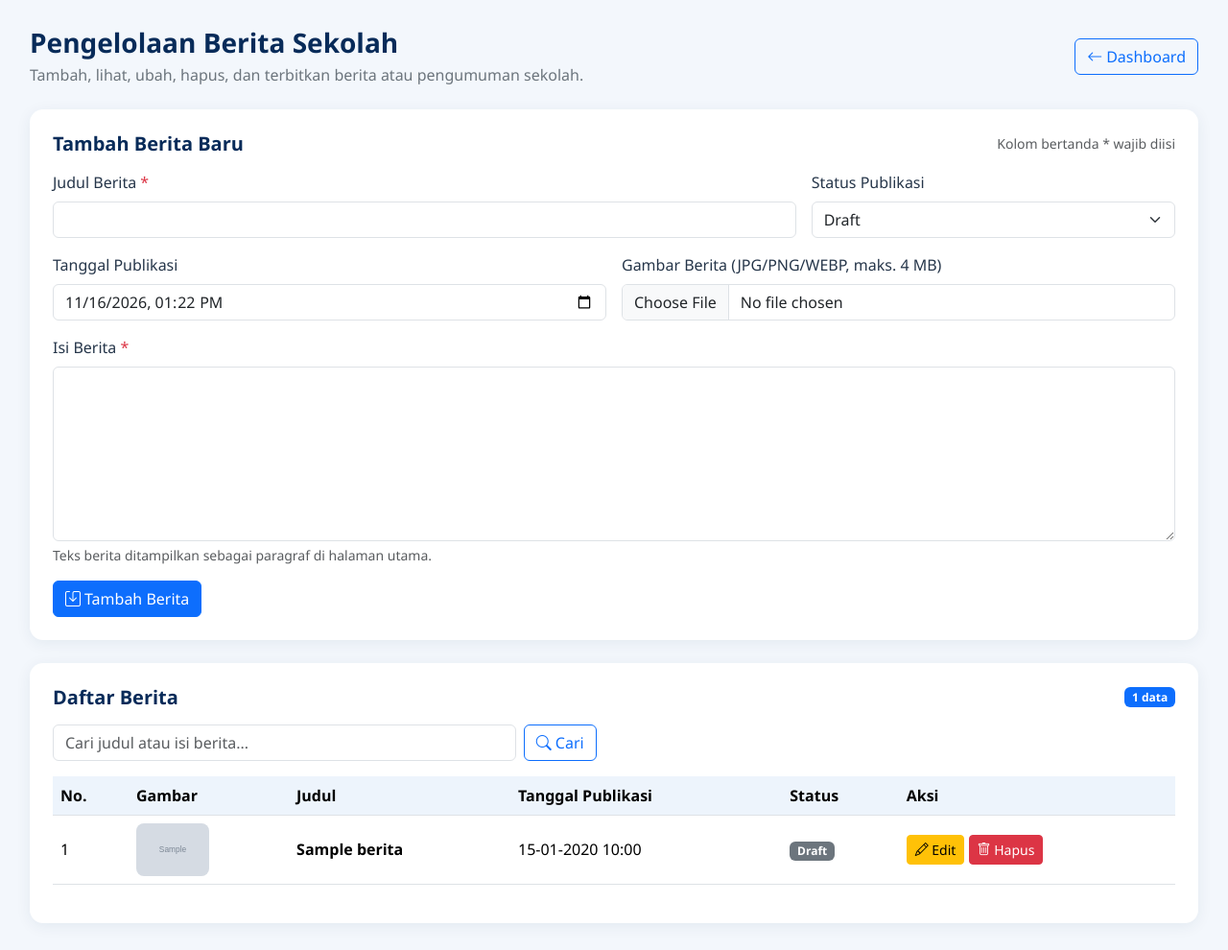
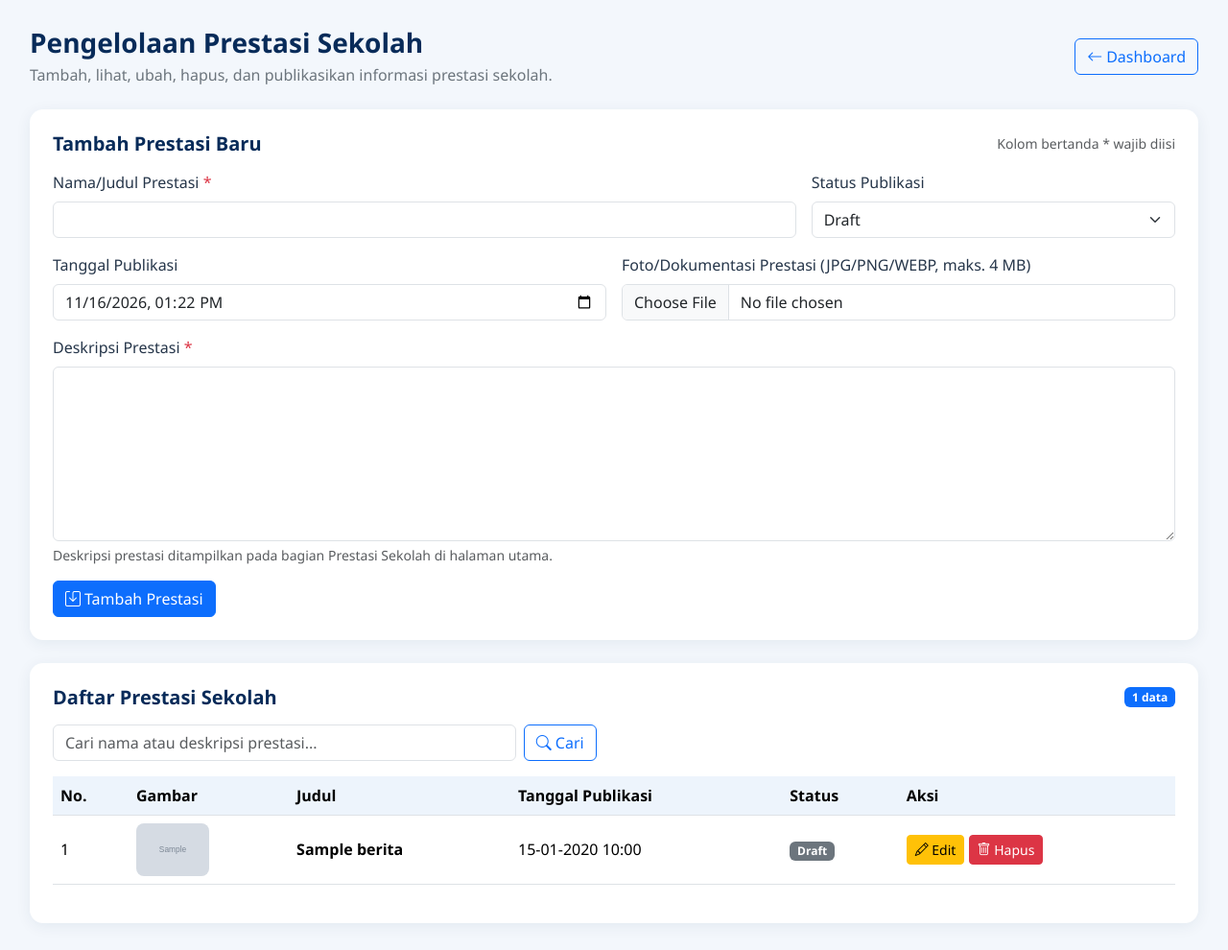
Before and after one commit to rialatifa72-coder/website-sdn1-beririjarak, a PHP site: page /admin/data_berita.php in a window 1280 px wide. Shown: the part 78-1068 px from the top of the page at 96% size. Run offline with PHP 8.4, Linux system fonts and the light colour scheme; a user stored in the database is signed in; tables that the repository leaves empty hold one stand-in row (values such as "Sample post"); grey boxes marked "Sample" are stand-in pictures.

Commit message:
Ubah tampilan pengelolaan berita menjadi prestasi sekolah

```diff
--- a/admin/data_berita.php
+++ b/admin/data_berita.php
@@ -43,19 +43,19 @@ if ($_SERVER["REQUEST_METHOD"] === "POST") {
         $aksi = $_POST["aksi"] ?? "";
         if ($aksi === "hapus") {
             $id = (int)($_POST["id"] ?? 0);
-            if ($id < 1) throw new RuntimeException("ID berita tidak valid.");
+            if ($id < 1) throw new RuntimeException("ID prestasi tidak valid.");
             $cek = mysqli_prepare($koneksi, "SELECT gambar FROM tb_berita WHERE id=?");
             mysqli_stmt_bind_param($cek, "i", $id);
             mysqli_stmt_execute($cek);
             $lama = mysqli_fetch_assoc(mysqli_stmt_get_result($cek));
             mysqli_stmt_close($cek);
-            if (!$lama) throw new RuntimeException("Berita tidak ditemukan.");
+            if (!$lama) throw new RuntimeException("Data prestasi tidak ditemukan.");
             $stmt = mysqli_prepare($koneksi, "DELETE FROM tb_berita WHERE id=?");
             mysqli_stmt_bind_param($stmt, "i", $id);
-            if (!mysqli_stmt_execute($stmt)) throw new RuntimeException("Berita gagal dihapus.");
+            if (!mysqli_stmt_execute($stmt)) throw new RuntimeException("Data prestasi gagal dihapus.");
             mysqli_stmt_close($stmt);
             hapusGambarBerita($lama["gambar"] ?? "");
-            $pesan = "Berita berhasil dihapus.";
+            $pesan = "Data prestasi berhasil dihapus.";
         } elseif ($aksi === "simpan" || $aksi === "ubah") {
             $id = (int)($_POST["id"] ?? 0);
             $judul = trim($_POST["judul"] ?? "");
@@ -72,13 +72,13 @@ if ($_SERVER["REQUEST_METHOD"] === "POST") {
             if ($slug === "") $slug = "berita-" . time();
             $gambarLama = "";
             if ($aksi === "ubah") {
-                if ($id < 1) throw new RuntimeException("ID berita tidak valid.");
+                if ($id < 1) throw new RuntimeException("ID prestasi tidak valid.");
                 $cek = mysqli_prepare($koneksi, "SELECT gambar FROM tb_berita WHERE id=?");
                 mysqli_stmt_bind_param($cek, "i", $id);
                 mysqli_stmt_execute($cek);
                 $dataLama = mysqli_fetch_assoc(mysqli_stmt_get_result($cek));
                 mysqli_stmt_close($cek);
-                if (!$dataLama) throw new RuntimeException("Berita tidak ditemukan.");
+                if (!$dataLama) throw new RuntimeException("Data prestasi tidak ditemukan.");
                 $gambarLama = $dataLama["gambar"] ?? "";
             }
             $gambar = simpanGambarBerita($folderUpload, $prefixUpload, $gambarLama);
@@ -89,9 +89,9 @@ if ($_SERVER["REQUEST_METHOD"] === "POST") {
                 $stmt = mysqli_prepare($koneksi, "UPDATE tb_berita SET judul=?,slug=?,isi=?,gambar=?,tanggal_publikasi=?,status=? WHERE id=?");
                 mysqli_stmt_bind_param($stmt, "ssssssi", $judul, $slug, $isi, $gambar, $tanggalDb, $status, $id);
             }
-            if (!mysqli_stmt_execute($stmt)) throw new RuntimeException("Berita gagal disimpan: " . mysqli_stmt_error($stmt));
+            if (!mysqli_stmt_execute($stmt)) throw new RuntimeException("Data prestasi gagal disimpan: " . mysqli_stmt_error($stmt));
             mysqli_stmt_close($stmt);
-            $pesan = $aksi === "simpan" ? "Berita berhasil ditambahkan." : "Berita berhasil diperbarui.";
+            $pesan = $aksi === "simpan" ? "Data prestasi berhasil ditambahkan." : "Data prestasi berhasil diperbarui.";
         }
     } catch (Throwable $err) {
         $pesan = $err->getMessage();
@@ -107,7 +107,7 @@ if (isset($_GET["edit"])) {
     mysqli_stmt_execute($stmt);
     $editData = mysqli_fetch_assoc(mysqli_stmt_get_result($stmt));
     mysqli_stmt_close($stmt);
-    if (!$editData) { $pesan = "Berita tidak ditemukan."; $jenisPesan = "warning"; }
+    if (!$editData) { $pesan = "Data prestasi tidak ditemukan."; $jenisPesan = "warning"; }
 }
 $q = trim($_GET["q"] ?? "");
 if ($q !== "") {
@@ -124,7 +124,7 @@ if (!$daftar) die("Gagal mengambil berita: " . e(mysqli_error($koneksi)));
 <!doctype html>
 <html lang="id"><head>
 <meta charset="utf-8"><meta name="viewport" content="width=device-width, initial-scale=1">
-<title>CRUD Berita | SDN 1 Beririjarak</title>
+<title>CRUD Prestasi Sekolah | SDN 1 Beririjarak</title>
 <link href="https://cdn.jsdelivr.net/npm/bootstrap@5.3.3/dist/css/bootstrap.min.css" rel="stylesheet">
 <link href="https://cdn.jsdelivr.net/npm/bootstrap-icons@1.11.3/font/bootstrap-icons.min.css" rel="stylesheet">
 <style>
@@ -136,27 +136,27 @@ body{background:#f3f7fc;color:#26364a;font-family:Segoe UI,Tahoma,sans-serif}.to
 </style></head><body>
 <header class="topbar"><div class="container-fluid d-flex justify-content-between"><div class="admin-brand"><img src="../logo.jpeg" alt="Logo SDN 1 Beririjarak" class="admin-brand-logo"><strong>SDN 1 BERIRIJARAK — ADMIN</strong></div><span>Halo, <?= e($_SESSION["username"]) ?></span></div></header>
 <main class="wrap">
-<div class="d-flex flex-wrap justify-content-between align-items-center gap-2 mb-4"><div><h1 class="h3 judul mb-1">Pengelolaan Berita Sekolah</h1><p class="text-secondary mb-0">Tambah, lihat, ubah, hapus, dan terbitkan berita atau pengumuman sekolah.</p></div><a href="../dashboard_admin.php" class="btn btn-outline-primary"><i class="bi bi-arrow-left me-1"></i>Dashboard</a></div>
+<div class="d-flex flex-wrap justify-content-between align-items-center gap-2 mb-4"><div><h1 class="h3 judul mb-1">Pengelolaan Prestasi Sekolah</h1><p class="text-secondary mb-0">Tambah, lihat, ubah, hapus, dan publikasikan informasi prestasi sekolah.</p></div><a href="../dashboard_admin.php" class="btn btn-outline-primary"><i class="bi bi-arrow-left me-1"></i>Dashboard</a></div>
 <?php if ($pesan): ?><div class="alert alert-<?= e($jenisPesan) ?> alert-dismissible fade show"><?= e($pesan) ?><button type="button" class="btn-close" data-bs-dismiss="alert"></button></div><?php endif; ?>
 <section class="panel mb-4">
-<div class="d-flex justify-content-between align-items-center flex-wrap gap-2 mb-3"><h2 class="h5 judul mb-0"><?= $editData ? "Ubah Berita" : "Tambah Berita Baru" ?></h2><span class="text-muted small">Kolom bertanda * wajib diisi</span></div>
+<div class="d-flex justify-content-between align-items-center flex-wrap gap-2 mb-3"><h2 class="h5 judul mb-0"><?= $editData ? "Ubah Prestasi" : "Tambah Prestasi Baru" ?></h2><span class="text-muted small">Kolom bertanda * wajib diisi</span></div>
 <form method="post" enctype="multipart/form-data" class="row g-3">
 <input type="hidden" name="csrf" value="<?= e($_SESSION["csrf_berita"]) ?>"><input type="hidden" name="aksi" value="<?= $editData ? "ubah" : "simpan" ?>">
 <?php if ($editData): ?><input type="hidden" name="id" value="<?= (int)$editData["id"] ?>"><?php endif; ?>
-<div class="col-lg-8"><label class="form-label">Judul Berita <span class="text-danger">*</span></label><input class="form-control" name="judul" maxlength="200" required value="<?= e($editData["judul"] ?? "") ?>"></div>
+<div class="col-lg-8"><label class="form-label">Nama/Judul Prestasi <span class="text-danger">*</span></label><input class="form-control" name="judul" maxlength="200" required value="<?= e($editData["judul"] ?? "") ?>"></div>
 <div class="col-lg-4"><label class="form-label">Status Publikasi</label><select class="form-select" name="status"><?php foreach (["Draft","Terbit"] as $st): ?><option value="<?= e($st) ?>" <?= ($editData["status"] ?? "Draft") === $st ? "selected" : "" ?>><?= e($st) ?></option><?php endforeach; ?></select></div>
 <div class="col-md-6"><label class="form-label">Tanggal Publikasi</label><input type="datetime-local" class="form-control" name="tanggal_publikasi" value="<?= !empty($editData["tanggal_publikasi"]) ? e(date("Y-m-d\TH:i", strtotime($editData["tanggal_publikasi"]))) : e(date("Y-m-d\TH:i")) ?>"></div>
-<div class="col-md-6"><label class="form-label">Gambar Berita (JPG/PNG/WEBP, maks. 4 MB)</label><input type="file" class="form-control" name="gambar" accept=".jpg,.jpeg,.png,.webp"><?php if (!empty($editData["gambar"])): ?><small class="text-muted">Gambar saat ini: <?= e($editData["gambar"]) ?></small><?php endif; ?></div>
-<div class="col-12"><label class="form-label">Isi Berita <span class="text-danger">*</span></label><textarea class="form-control" name="isi" rows="7" required><?= e($editData["isi"] ?? "") ?></textarea><div class="form-text">Teks berita ditampilkan sebagai paragraf di halaman utama.</div></div>
-<div class="col-12 d-flex gap-2"><button class="btn btn-primary"><i class="bi bi-save me-1"></i><?= $editData ? "Simpan Perubahan" : "Tambah Berita" ?></button><?php if ($editData): ?><a href="data_berita.php" class="btn btn-light">Batal</a><?php endif; ?></div>
+<div class="col-md-6"><label class="form-label">Foto/Dokumentasi Prestasi (JPG/PNG/WEBP, maks. 4 MB)</label><input type="file" class="form-control" name="gambar" accept=".jpg,.jpeg,.png,.webp"><?php if (!empty($editData["gambar"])): ?><small class="text-muted">Gambar saat ini: <?= e($editData["gambar"]) ?></small><?php endif; ?></div>
+<div class="col-12"><label class="form-label">Deskripsi Prestasi <span class="text-danger">*</span></label><textarea class="form-control" name="isi" rows="7" required><?= e($editData["isi"] ?? "") ?></textarea><div class="form-text">Deskripsi prestasi ditampilkan pada bagian Prestasi Sekolah di halaman utama.</div></div>
+<div class="col-12 d-flex gap-2"><button class="btn btn-primary"><i class="bi bi-save me-1"></i><?= $editData ? "Simpan Perubahan" : "Tambah Prestasi" ?></button><?php if ($editData): ?><a href="data_berita.php" class="btn btn-light">Batal</a><?php endif; ?></div>
 </form>
 </section>
 <section class="panel">
-<div class="d-flex flex-wrap justify-content-between align-items-center gap-2 mb-3"><h2 class="h5 judul mb-0">Daftar Berita</h2><span class="badge text-bg-primary"><?= mysqli_num_rows($daftar) ?> data</span></div>
-<form method="get" class="row g-2 mb-3"><div class="col-md-5"><input class="form-control" name="q" value="<?= e($q) ?>" placeholder="Cari judul atau isi berita..."></div><div class="col-auto"><button class="btn btn-outline-primary"><i class="bi bi-search me-1"></i>Cari</button></div><?php if ($q !== ""): ?><div class="col-auto"><a href="data_berita.php" class="btn btn-light">Reset</a></div><?php endif; ?></form>
+<div class="d-flex flex-wrap justify-content-between align-items-center gap-2 mb-3"><h2 class="h5 judul mb-0">Daftar Prestasi Sekolah</h2><span class="badge text-bg-primary"><?= mysqli_num_rows($daftar) ?> data</span></div>
+<form method="get" class="row g-2 mb-3"><div class="col-md-5"><input class="form-control" name="q" value="<?= e($q) ?>" placeholder="Cari nama atau deskripsi prestasi..."></div><div class="col-auto"><button class="btn btn-outline-primary"><i class="bi bi-search me-1"></i>Cari</button></div><?php if ($q !== ""): ?><div class="col-auto"><a href="data_berita.php" class="btn btn-light">Reset</a></div><?php endif; ?></form>
 <div class="table-responsive"><table class="table table-hover align-middle"><thead><tr><th>No.</th><th>Gambar</th><th>Judul</th><th>Tanggal Publikasi</th><th>Status</th><th>Aksi</th></tr></thead><tbody>
-<?php if (mysqli_num_rows($daftar) === 0): ?><tr><td colspan="6" class="text-center text-muted py-4">Belum ada berita.</td></tr><?php else: $no=1; while ($b=mysqli_fetch_assoc($daftar)): ?>
-<tr><td><?= $no++ ?></td><td><?php if (!empty($b["gambar"])): ?><img class="thumb" src="../<?= e($b["gambar"]) ?>" alt="Gambar berita"><?php else: ?><span class="text-muted">—</span><?php endif; ?></td><td class="fw-semibold"><?= e($b["judul"]) ?></td><td><?= e(date("d-m-Y H:i", strtotime($b["tanggal_publikasi"]))) ?></td><td><span class="badge <?= $b["status"] === "Terbit" ? "text-bg-success" : "text-bg-secondary" ?>"><?= e($b["status"]) ?></span></td><td class="text-nowrap"><a class="btn btn-sm btn-warning" href="data_berita.php?edit=<?= (int)$b["id"] ?>"><i class="bi bi-pencil"></i> Edit</a> <form method="post" class="d-inline" onsubmit="return confirm('Yakin ingin menghapus berita ini?')"><input type="hidden" name="csrf" value="<?= e($_SESSION["csrf_berita"]) ?>"><input type="hidden" name="aksi" value="hapus"><input type="hidden" name="id" value="<?= (int)$b["id"] ?>"><button class="btn btn-sm btn-danger"><i class="bi bi-trash"></i> Hapus</button></form></td></tr>
+<?php if (mysqli_num_rows($daftar) === 0): ?><tr><td colspan="6" class="text-center text-muted py-4">Belum ada data prestasi.</td></tr><?php else: $no=1; while ($b=mysqli_fetch_assoc($daftar)): ?>
+<tr><td><?= $no++ ?></td><td><?php if (!empty($b["gambar"])): ?><img class="thumb" src="../<?= e($b["gambar"]) ?>" alt="Foto prestasi"><?php else: ?><span class="text-muted">—</span><?php endif; ?></td><td class="fw-semibold"><?= e($b["judul"]) ?></td><td><?= e(date("d-m-Y H:i", strtotime($b["tanggal_publikasi"]))) ?></td><td><span class="badge <?= $b["status"] === "Terbit" ? "text-bg-success" : "text-bg-secondary" ?>"><?= e($b["status"]) ?></span></td><td class="text-nowrap"><a class="btn btn-sm btn-warning" href="data_berita.php?edit=<?= (int)$b["id"] ?>"><i class="bi bi-pencil"></i> Edit</a> <form method="post" class="d-inline" onsubmit="return confirm('Yakin ingin menghapus data prestasi ini?')"><input type="hidden" name="csrf" value="<?= e($_SESSION["csrf_berita"]) ?>"><input type="hidden" name="aksi" value="hapus"><input type="hidden" name="id" value="<?= (int)$b["id"] ?>"><button class="btn btn-sm btn-danger"><i class="bi bi-trash"></i> Hapus</button></form></td></tr>
 <?php endwhile; endif; ?>
 </tbody></table></div>
 </section>
```
